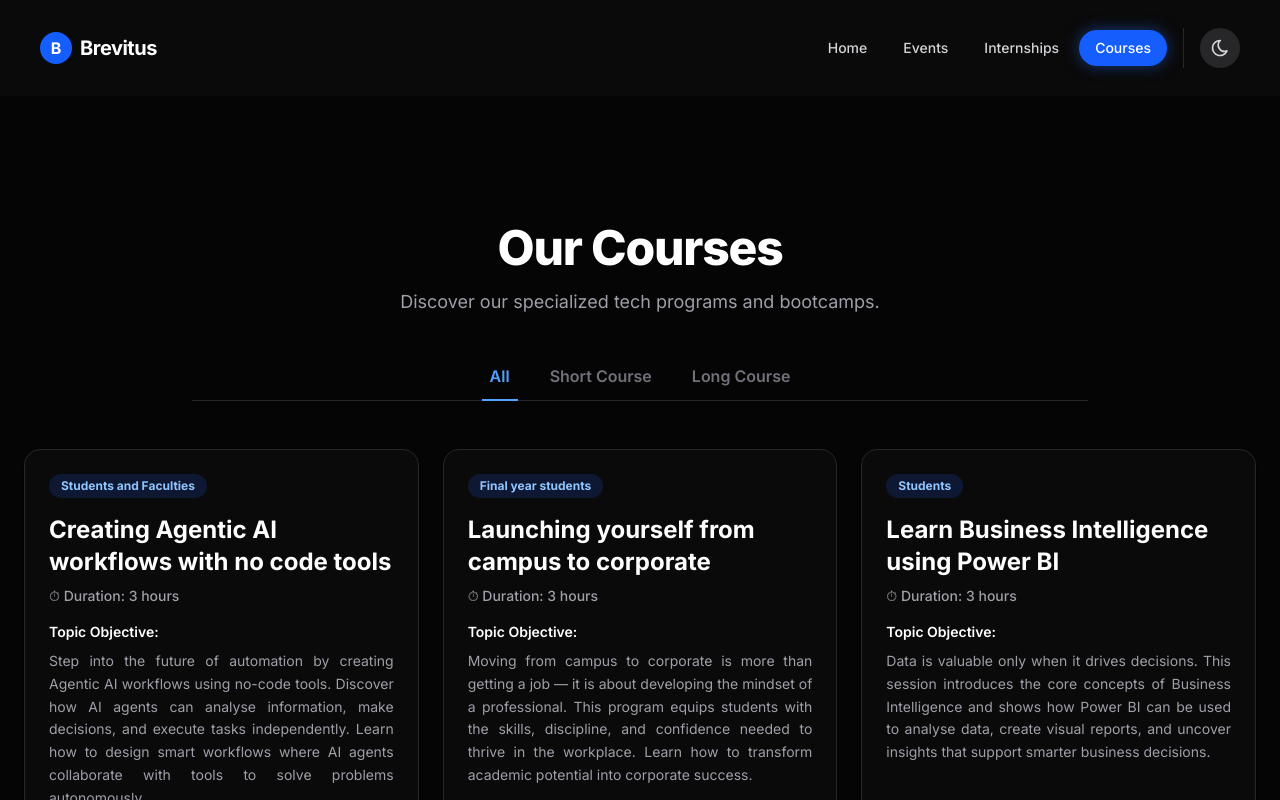
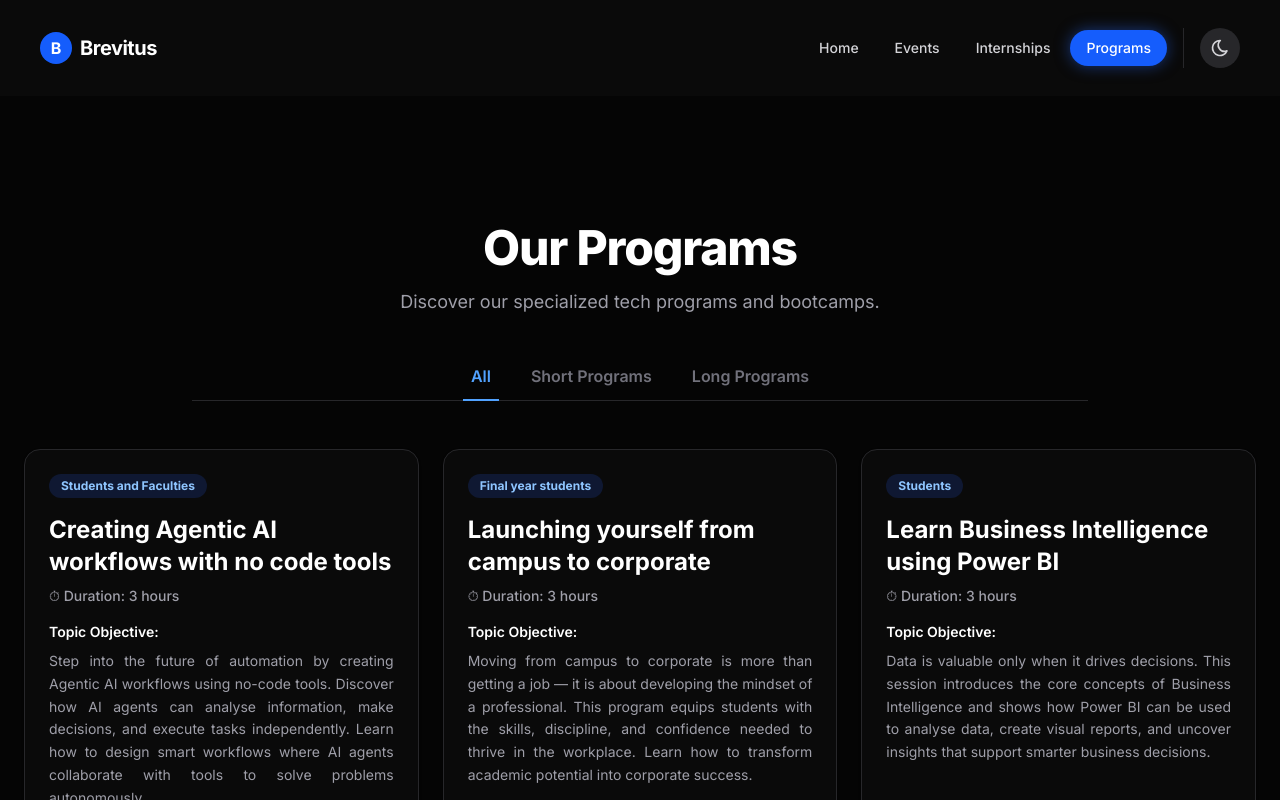
Before and after one commit to brevitusdevelopers/Brevitus_technology, a Next.js app: page /courses in a window 1280 px wide. Shown: the top 800 px of the page. Built offline with nearby package versions, Linux system fonts and the light colour scheme.

Commit message:
updated the tabs from courses to programs,fixed the filtering issue

```diff
--- a/app/(public)/courses/page.tsx
+++ b/app/(public)/courses/page.tsx
@@ -11,7 +11,7 @@ export default function CoursesPage() {
   const [filter, setFilter] = useState("All");
 
   // Define our custom duration categories
-  const categories = ["All", "Short Course", "Long Course"];
+  const categories = ["All", "Short Programs", "Long Programs"];
 
   // Filter logic based on the 'duration' string
   const filteredCourses = coursesData.filter(course => {
@@ -21,8 +21,9 @@ export default function CoursesPage() {
     // Flexible, Marathon, or week/month-based courses become Long Courses.
     const isShortCourse = course.duration.toLowerCase().includes("hour");
 
-    if (filter === "Short Course") return isShortCourse;
-    if (filter === "Long Course") return !isShortCourse;
+    // Updated to match the new tab names
+    if (filter === "Short Programs") return isShortCourse;
+    if (filter === "Long Programs") return !isShortCourse;
 
     return true;
   });
@@ -59,7 +60,7 @@ export default function CoursesPage() {
           className="text-center mb-12"
         >
           <h1 className="text-4xl md:text-5xl font-extrabold mb-4 tracking-tight">
-            Our Courses
+            Our Programs
           </h1>
           <p className="text-zinc-600 dark:text-zinc-400 text-lg max-w-2xl mx-auto">
             Discover our specialized tech programs and bootcamps.
--- a/components/home/NavigationBar.tsx
+++ b/components/home/NavigationBar.tsx
@@ -12,7 +12,7 @@ const navItems = [
   { name: "Home", link: "/" },
   { name: "Events", link: "/events" },
   { name: "Internships", link: "/internships" },
-  { name: "Courses", link: "/courses" },
+  { name: "Programs", link: "/courses" },
   // { name: "Our Work", link: "/our-work" },
   // { name: "About Us", link: "/about-us" },
 ];
```
